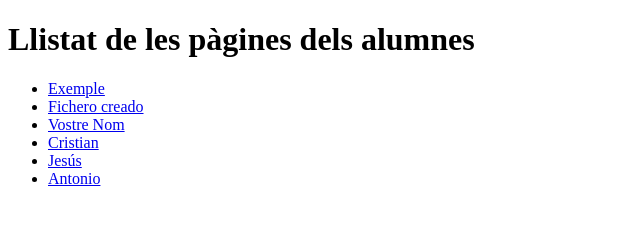
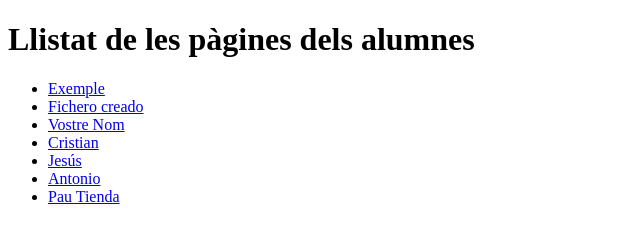
Before and after one commit to aidaxtec/m8-uf4-testgit, a plain HTML site: page index.html in a window 1280 px wide. Shown: the full height of the page, 0-640 px from the left. Drawn offline with Linux system fonts and the light colour scheme.

Commit message:
Agregado archivo HTML con mi nombre y enlace en index.html

```diff
--- a/index.html
+++ b/index.html
@@ -13,6 +13,7 @@
   <li><a href="#">Cristian</a></li>
   <li><a href="#">Jesús</a></li>
   <li><a href="#">Antonio</a></li>
+<li><a href="alumnes/PauTienda.html">Pau Tienda</a></li>
 </ul>
 
 </body>
```
Also changed, not shown: alumnes/PauTienda.html (added), 1 other file.
